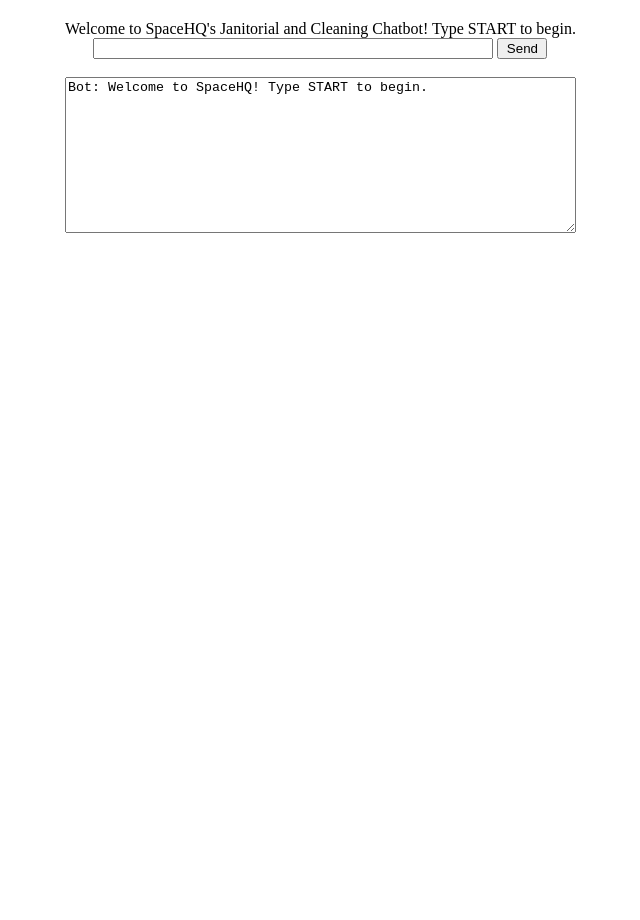
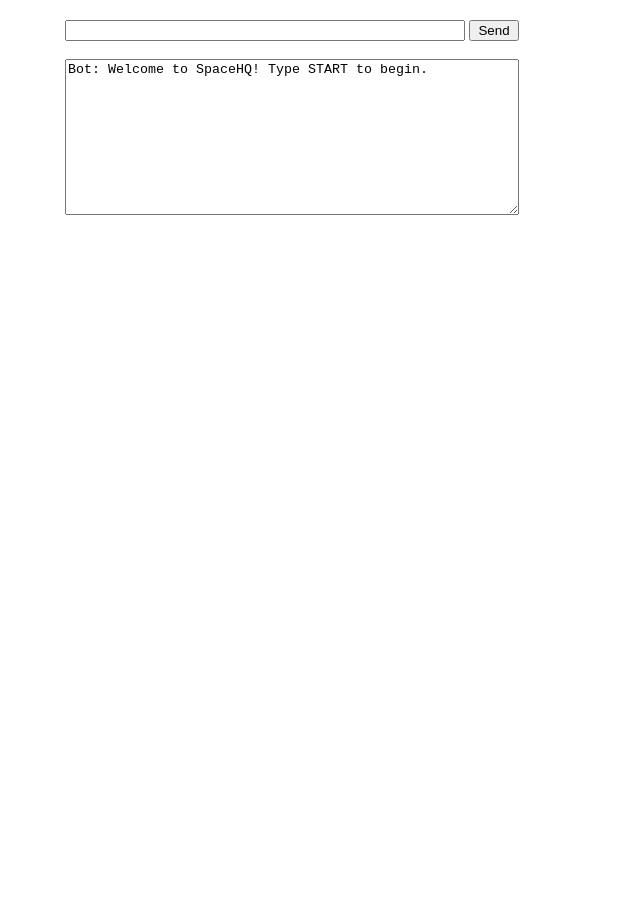
Before and after one commit to isabelringing1/old_website, a Jekyll site: the page test_page/index.html, which Jekyll copies as it is, in a window 1280 px wide. Shown: the whole page, without its empty margins (325-965 px from the left). Built offline with Jekyll 4.4.1, drawn with Linux system fonts in a browser that asks for light colours; nearby versions of some CDN libraries; part of the change alters nothing that is shown.

Commit message:
Update index.html

```diff
--- a/test_page/index.html
+++ b/test_page/index.html
@@ -4,7 +4,7 @@
 	<meta http-equiv="Content-Type" content="text/html; charset=utf-8" />
 	<script src="http://ajax.googleapis.com/ajax/libs/jquery/2.1.1/jquery.min.js"></script>
 	<script type="text/javascript">
-		var accessToken = "2958bae3e0794fe5a0577d417cfc18bb";
+		var accessToken = "cdd3eb9802584a0cb977cccfa4036db1";
 		var baseUrl = "https://api.api.ai/v1/";
 		var txt = "";
 	$(document).ready(function() {
@@ -124,7 +124,7 @@
 </head>
 <body>
 	<div>
-		Welcome to SpaceHQ's Janitorial and Cleaning Chatbot! Type START to begin. <br>
+
 		<input id="input" type="text"> <button id="button">Send</button><br><br>
 		<textarea id="response" cols="40" rows="10"></textarea>
 
```
